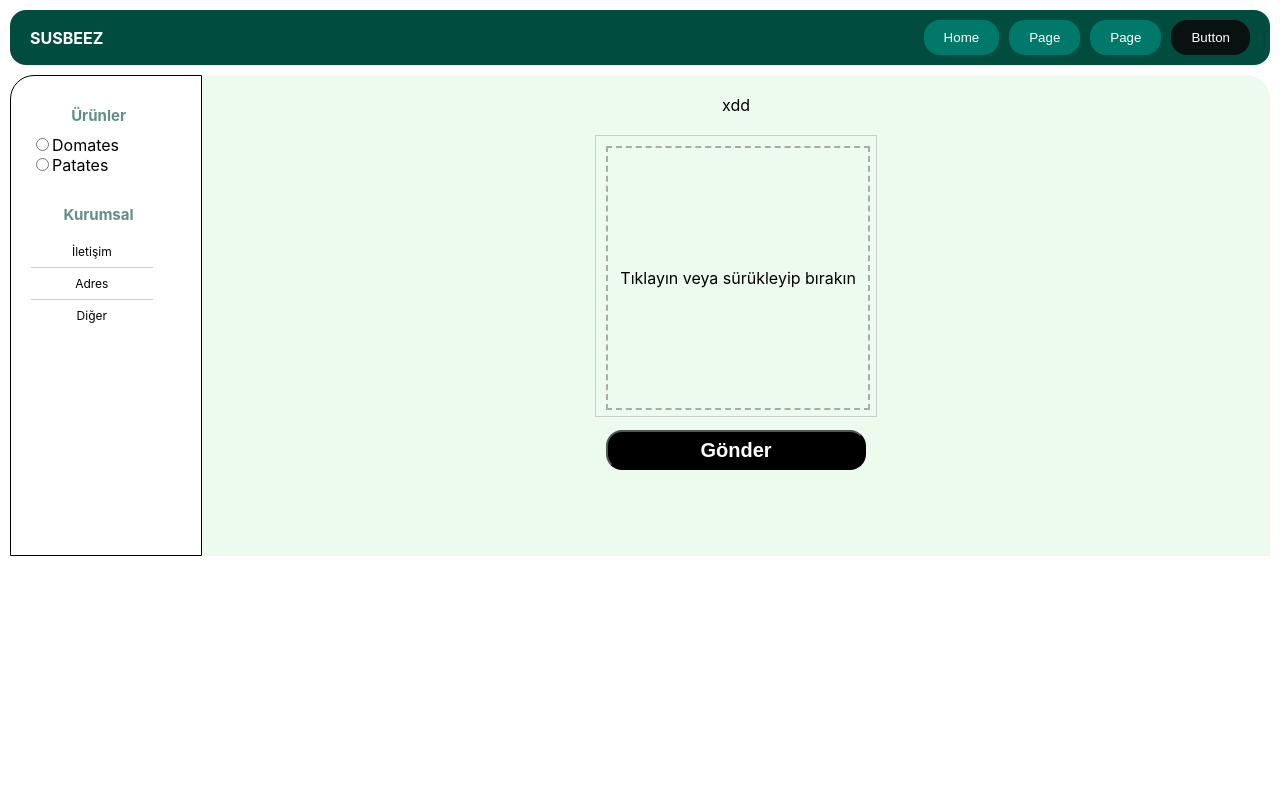
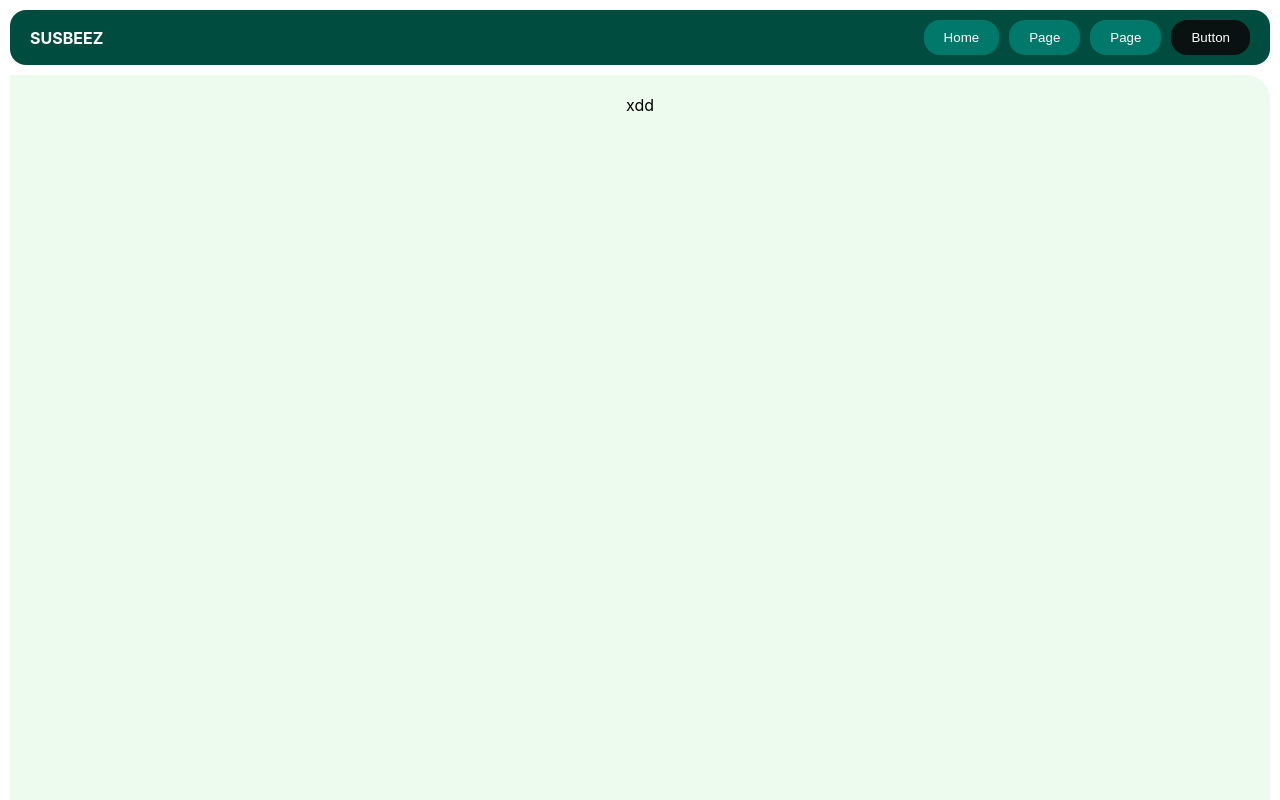
Before and after one commit to emyrkrkmz/izq_hackathon, a React (Create React App) app in the folder my-react-app/: page /results in a window 1280 px wide. Built offline with nearby package versions, Linux system fonts and the light colour scheme.

Commit message:
bavground ayarlandım

```diff
--- a/my-react-app/src/App.css
+++ b/my-react-app/src/App.css
@@ -1,3 +1,11 @@
 .App{
    background-color: #ffffff;
+   height: 100vh;
 }
+html, body {
+   margin: 0;
+   padding: 0;
+   height: 100%; /* html ve body için yüksekliği %100'e ayarlayın */
+   width: 100%;  /* genişliği %100'e ayarlayın */
+   overflow: hidden; /* Gerekirse taşma durumunda kaydırmayı kapatın */
+ }
--- /dev/null
+++ b/my-react-app/src/components/results.jsx
@@ -0,0 +1,17 @@
+import React, { Component } from 'react'
+
+
+class Results extends Component {
+  render () {
+   return(
+      <div className='temel'>
+         <div className='başlik'>
+            xdd
+         </div>
+
+      </div>
+   )
+  };
+}
+
+export default Results;
--- a/my-react-app/src/components/side_bar/side_bar.css
+++ b/my-react-app/src/components/side_bar/side_bar.css
@@ -1,5 +1,5 @@
 .sidebar {
-  max-height: 100%; /* Tam ekran yüksekliği */
+  max-height: 100%;
   background-color: #ffffff;
   flex-grow: 1;
   border-top-left-radius: 1.5rem;
--- a/my-react-app/src/components/side_bar/side_bar.jsx
+++ b/my-react-app/src/components/side_bar/side_bar.jsx
@@ -1,6 +1,6 @@
 import React from 'react';
 import './side_bar.css';
-import CheckboxExample from '../checks';
+
 function Sidebar() {
   return (
     <div className="sidebar">
--- a/my-react-app/src/views/main.css
+++ b/my-react-app/src/views/main.css
@@ -4,10 +4,7 @@
 
 .main_body{
 
-   height: 481px;
    display: flex;
-
-
    margin: 10px 10px;
-   margin-bottom:0;
+   height: 100%;
 }
--- a/my-react-app/src/views/main.jsx
+++ b/my-react-app/src/views/main.jsx
@@ -1,22 +1,36 @@
-import React, { Component } from 'react'
+import React from 'react';
 import Navbar from '../components/navbar/navbar.jsx';
 import Sidebar from '../components/side_bar/side_bar.jsx';
 import './main.css';
 import Temel from '../components/temel/temel.jsx';
-import {BrowserRouter as Router,Route} from 'react-router-dom'
-class home extends Component {
-  render() {
-    return (
-      <div className="main_main">
-          <Navbar />
-        <div className='main_body'>
-          <Sidebar/>
-          <Router>
-            <Temel/>
-          </Router>
+import { BrowserRouter as Router, Route, Routes } from 'react-router-dom';
+import Results from '../components/results.jsx';
+
+
+function Main() {
+  return (
+      <Router>
+        <Navbar/>
+        <div className="main_body">
+          <Routes>
+            <Route path='/' element={
+              <>
+                <Sidebar />
+                <Temel />
+              </>
+            } />
+          </Routes>
+
+          <Routes>
+            <Route path='/results' element={
+              <>
+                <Results />
+              </>
+            } />
+          </Routes>
         </div>
-      </div>
-    )
-  }
+      </Router>
+  );
 }
-export default home;
+
+export default Main;
```
